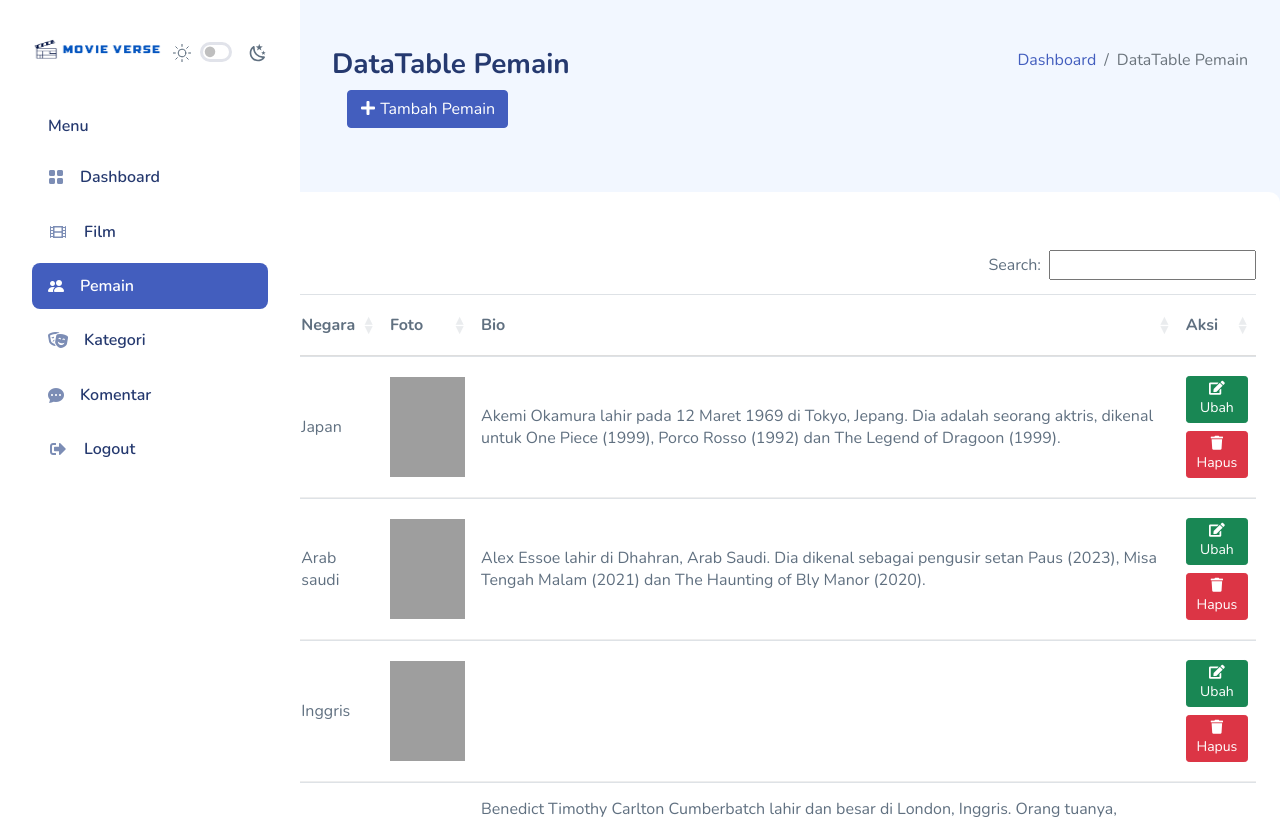
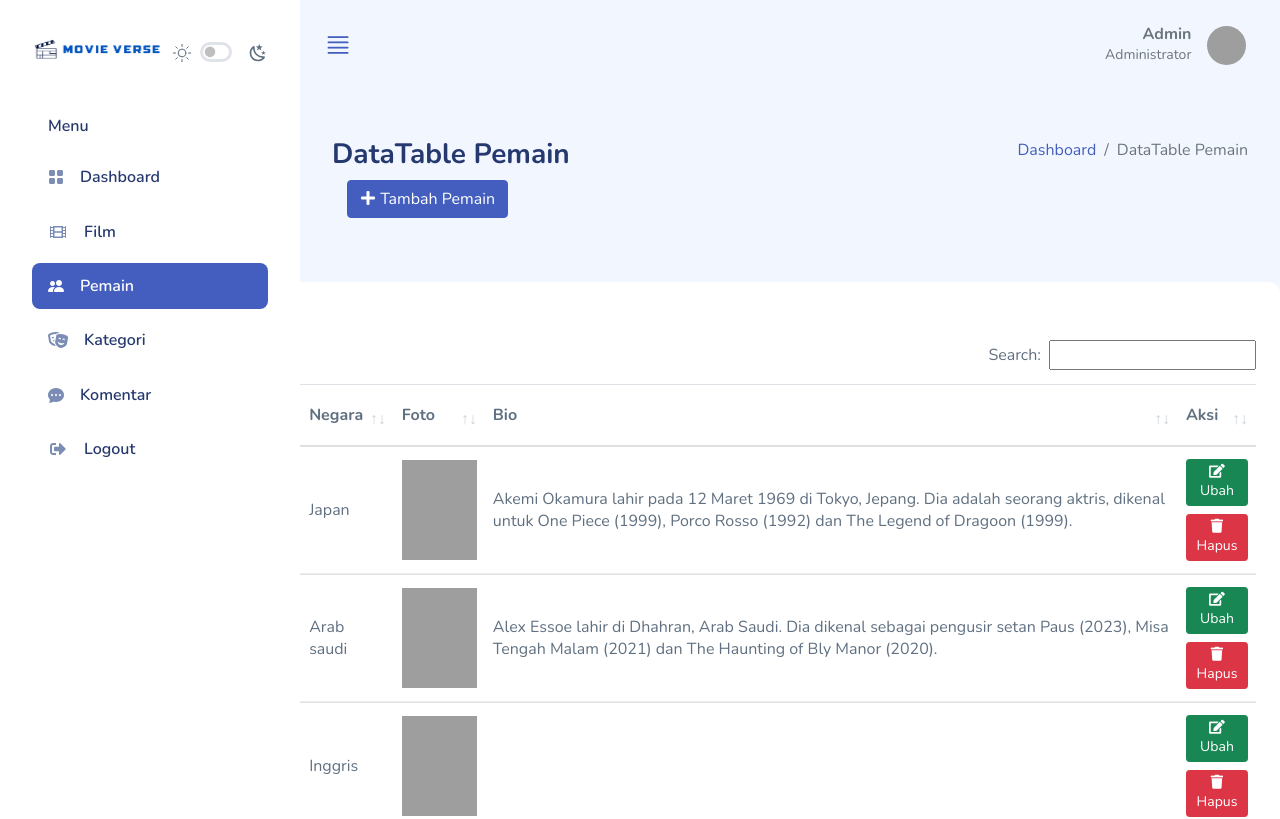
Before and after one commit to salucas137/eduwork_tb_kelompok_c, a PHP site: page /pemain.php in a window 1280 px wide. Shown: the top 819 px of the page. Run offline with PHP 8.4, Linux system fonts and the light colour scheme; the visitor is signed in with stand-in values (Sample User, id 1); data comes from the database, SQL or seed files in the repository; data that the repository does not hold is empty; some libraries are stand-ins or nearby versions; grey boxes are pictures that could not be loaded.

Commit message:
Update pemain.php

```diff
--- a/admin/pemain.php
+++ b/admin/pemain.php
@@ -19,7 +19,6 @@
      }
    }
 ?>
-
 <!DOCTYPE html>
 <html lang="en">
 
@@ -27,7 +26,7 @@
     <meta charset="UTF-8">
     <meta http-equiv="X-UA-Compatible" content="IE=edge">
     <meta name="viewport" content="width=device-width, initial-scale=1.0">
-    <title>Table Datatable</title>
+    <title>Admin Dashboard Pemain</title>
 
     <!-- Tell the browser to be responsive to screen width -->
     <meta name="viewport" content="width=device-width, initial-scale=1">
@@ -47,14 +46,9 @@
     <link rel="stylesheet" href="style.css">
 
     <link rel="stylesheet" href="assets/css/main/app.css">
-    <link rel="stylesheet" href="assets/css/main/app-dark.css">
+
     <link rel="shortcut icon" href="assets/images/logo/favicon.svg" type="image/x-icon">
     <link rel="shortcut icon" href="assets/images/logo/favicon.png" type="image/png">
-
-    <link rel="stylesheet" href="assets/css/pages/fontawesome.css">
-    <link rel="stylesheet" href="assets/extensions/datatables.net-bs5/css/dataTables.bootstrap5.min.css">
-    <link rel="stylesheet" href="assets/css/pages/datatables.css">
-
 </head>
 
 <body>
@@ -84,7 +78,7 @@
             <li class="sidebar-title">Menu</li>
 
             <li
-                class="sidebar-item ">
+                class="sidebar-item  ">
                 <a href="index.php" class='sidebar-link'>
                     <i class="bi bi-grid-fill"></i>
                     <span>Dashboard</span>
@@ -92,15 +86,16 @@
             </li>
 
             <li
-                class="sidebar-item ">
+                class="sidebar-item">
                 <a href="film.php" class='sidebar-link'>
                     <i class="fas fa-fw fa-film"></i>
                     <span>Film</span>
                 </a>
             </li>
 
+
             <li
-                class="sidebar-item active">
+                class="sidebar-item active ">
                 <a href="pemain.php" class='sidebar-link'>
                     <i class="bi bi-people-fill"></i>
                     <span>Pemain</span>
@@ -130,17 +125,56 @@
                     <span>Logout</span>
                 </a>
             </li>
-
         </ul>
     </div>
 </div>
         </div>
-        <div id="main">
-            <header class="mb-3">
-                <a href="#" class="burger-btn d-block d-xl-none">
+        <div id="main" class='layout-navbar'>
+            <header class='mb-3'>
+                <nav class="navbar navbar-expand navbar-light navbar-top">
+                    <div class="container-fluid">
+                        <a href="#" class="burger-btn d-block">
                             <i class="bi bi-justify fs-3"></i>
                         </a>
+
+                        <button class="navbar-toggler" type="button" data-bs-toggle="collapse"
+                            data-bs-target="#navbarSupportedContent" aria-controls="navbarSupportedContent"
+                            aria-expanded="false" aria-label="Toggle navigation">
+                            <span class="navbar-toggler-icon"></span>
+                        </button>
+                        <div class="collapse navbar-collapse" id="navbarSupportedContent">
+                            <ul class="navbar-nav ms-auto mb-lg-0">
+                            </ul>
+                            <div class="dropdown">
+                                <a href="login.php" data-bs-toggle="dropdown" aria-expanded="false">
+                                    <div class="user-menu d-flex">
+                                        <div class="user-name text-end me-3">
+                                            <h6 class="mb-0 text-gray-600">Admin</h6>
+                                            <p class="mb-0 text-sm text-gray-600">Administrator</p>
+                                        </div>
+                                        <div class="user-img d-flex align-items-center">
+                                            <div class="avatar avatar-md">
+                                                <img src="assets/images/faces/1.jpg">
+                                            </div>
+                                        </div>
+                                    </div>
+                                </a>
+                                <ul class="dropdown-menu dropdown-menu-end" aria-labelledby="dropdownMenuButton" style="min-width: 11rem;">
+                                    <li>
+                                        <h6 class="dropdown-header">Hello, Admin!</h6>
+                                    </li>
+                                    <li>
+                                        <hr class="dropdown-divider">
+                                    </li>
+                                    <li><a class="dropdown-item" href="logout.php"><i
+                                                class="icon-mid bi bi-box-arrow-left me-2"></i> Logout</a></li>
+                                </ul>
+                            </div>
+                        </div>
+                    </div>
+                </nav>
             </header>
+            <div id="main-content">
 
 <div class="page-heading">
     <div class="page-title">
@@ -151,14 +185,13 @@
             <div class="col-12 col-md-6 order-md-2 order-first">
                 <nav aria-label="breadcrumb" class="breadcrumb-header float-start float-lg-end">
                     <ol class="breadcrumb">
-                        <li class="breadcrumb-item"><a href="index.php">Dashboard</a></li>
+                        <li class="breadcrumb-item"><a href="index.html">Dashboard</a></li>
                         <li class="breadcrumb-item active" aria-current="page">DataTable Pemain</li>
                     </ol>
                 </nav>
             </div>
         </div>
     </div>
-
     <div class="col-sm text-left">
             <button type="button" data-toggle="modal" data-target="#tambahPemainModal" class="btn btn-primary"><i class="fas fa-fw fa-plus"></i> Tambah Pemain</button>
             <!-- Modal -->
@@ -308,7 +341,6 @@
     <script src="assets/extensions/jquery/jquery.min.js"></script>
     <script src="https://cdn.datatables.net/v/bs5/dt-1.12.1/datatables.min.js"></script>
     <script src="assets/js/pages/datatables.js"></script>
-
 </body>
 
 </html>
```
Lines whose indentation alone changed are shown as unchanged.
